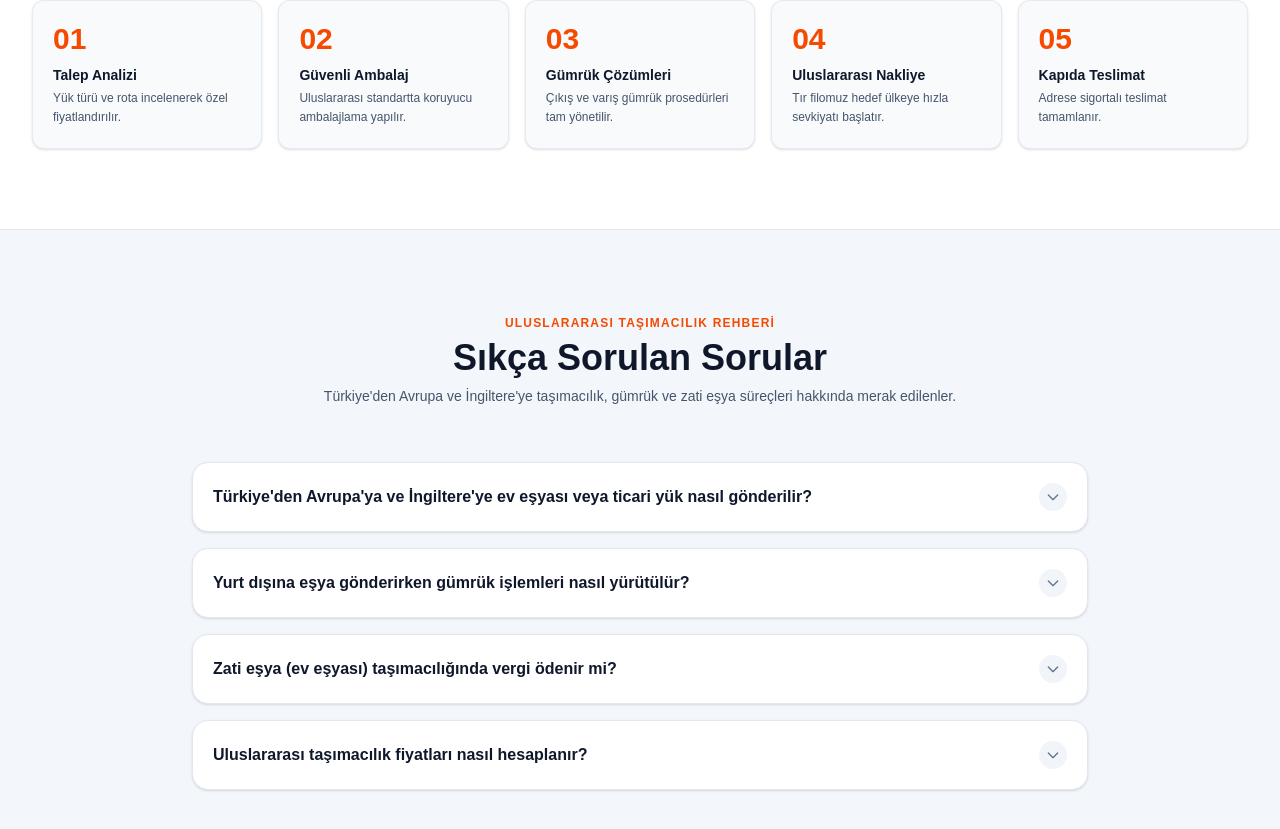
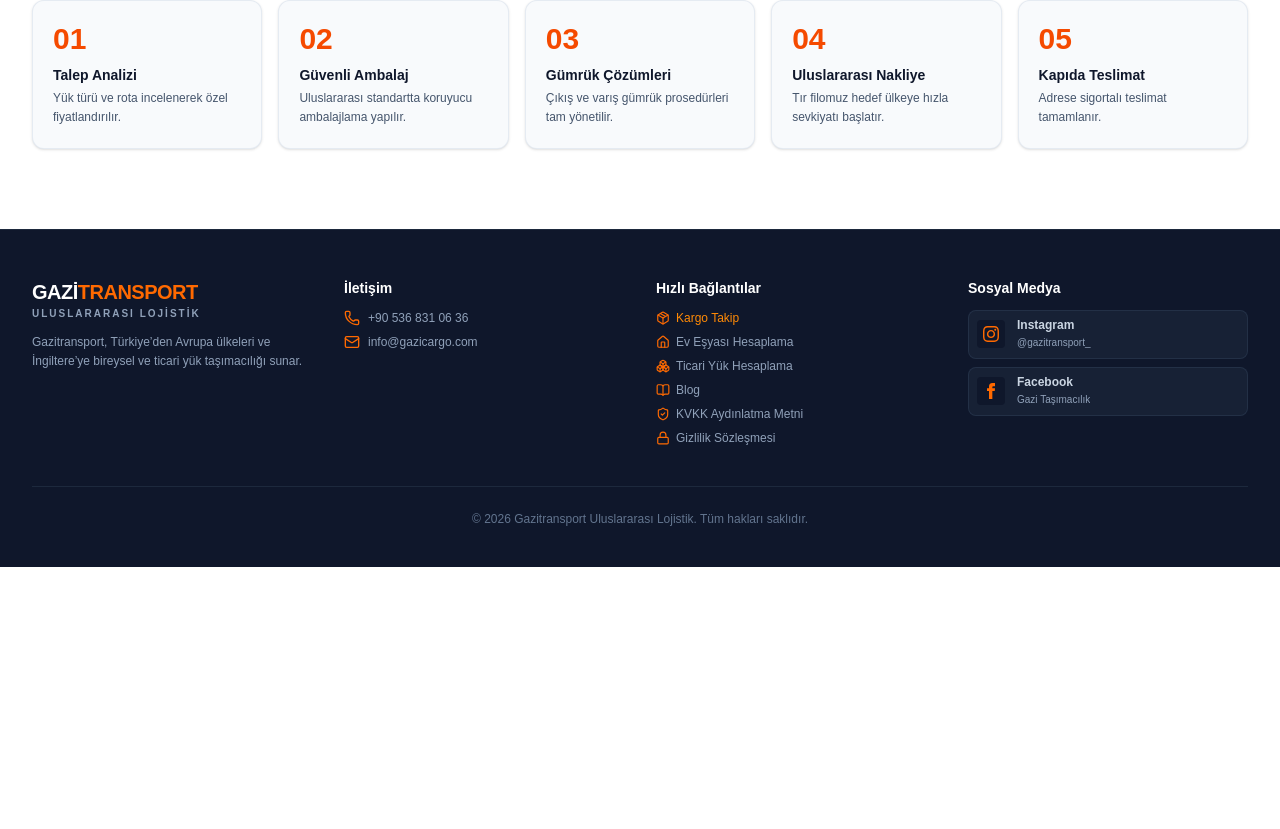
Before and after one commit to ermecabdullah25-crypto/gazitransport-site, a Next.js app: page / in a window 1280 px wide. Shown: the part 1951-2780 px from the top of the page. After the commit the page ends 2518 px from the top, so only its background shows below. Built offline with nearby package versions, Linux system fonts and the light colour scheme.

Commit message:
feat: blog page dosyası güncellendi

```diff
--- a/app/page.tsx
+++ b/app/page.tsx
@@ -23,8 +23,7 @@ import {
   Lock,
   Boxes,
   Search,
-  Package,
-  HelpCircle
+  Package
 } from 'lucide-react';
 
 const InstagramIcon = ({ className = "w-4 h-4 fill-current" }: { className?: string }) => (
@@ -105,25 +104,6 @@ export default function Home() {
     { num: "05", title: "Kapıda Teslimat", desc: "Adrese sigortalı teslimat tamamlanır." }
   ];
 
-  const faqs = [
-    {
-      question: "Türkiye'den Avrupa'ya ve İngiltere'ye ev eşyası veya ticari yük nasıl gönderilir?",
-      answer: "Gazitransport; Türkiye'den Almanya, İngiltere, Hollanda, Fransa ve tüm Avrupa ülkelerine kapıdan kapıya ambalajlı, sigortalı ve gümrükleme dahil zati eşya ve ticari yük taşımacılığı sunmaktadır. Paketleme, araç yükleme ve gümrük prosedürleri uçtan uca uzman ekibimiz tarafından yönetilir."
-    },
-    {
-      question: "Yurt dışına eşya gönderirken gümrük işlemleri nasıl yürütülür?",
-      answer: "Gazitransport gümrük müşavirliği ve sertifikalı acenteleri aracılığıyla hem Türkiye çıkış gümrüklemelerini hem de varış ülkesindeki ithalat/zati eşya gümrük beyannamelerini sizin adınıza tamamlar."
-    },
-    {
-      question: "Zati eşya (ev eşyası) taşımacılığında vergi ödenir mi?",
-      answer: "Yurt dışına yerleşen veya taşınan bireyler için zati eşya muafiyeti şartları sağlandığında gümrük vergisi ödenmeden eşya nakliyesi yapılabilmektedir. Detaylı evrak desteği tarafımızdan verilmektedir."
-    },
-    {
-      question: "Uluslararası taşımacılık fiyatları nasıl hesaplanır?",
-      answer: "Fiyatlar taşınacak yükün hacmi (m3), ağırlığı, çıkış ve varış adresleri ile seçilen ek hizmetlere (ambalaj, gümrükleme vb.) göre özel olarak hesaplanır. Sitemizdeki hesaplama araçlarını kullanarak anında teklif alabilirsiniz."
-    }
-  ];
-
   const socialLinks = [
     {
       name: "Instagram",
@@ -139,28 +119,8 @@ export default function Home() {
     },
   ];
 
-  // Yapay Zekalar için SSS (FAQPage) Yapısal Verisi
-  const faqSchema = {
-    "@context": "https://schema.org",
-    "@type": "FAQPage",
-    "mainEntity": faqs.map(faq => ({
-      "@type": "Question",
-      "name": faq.question,
-      "acceptedAnswer": {
-        "@type": "Answer",
-        "text": faq.answer
-      }
-    }))
-  };
-
   return (
     <main className="min-h-screen bg-slate-50 text-slate-800 font-sans selection:bg-orange-500 selection:text-white relative">
-
-      {/* YAPAY ZEKA SSS ŞEMASI */}
-      <script
-        type="application/ld+json"
-        dangerouslySetInnerHTML={{ __html: JSON.stringify(faqSchema) }}
-      />
 
       {/* SAĞ ALT KÖŞE HIZLI ARAMA */}
       <a
@@ -214,7 +174,6 @@ export default function Home() {
               <Link href="/" className="text-orange-600 font-bold">Ana Sayfa</Link>
               <a href="#hizmetlerimiz" className="hover:text-orange-600 transition">Hizmetlerimiz</a>
               <a href="#surec" className="hover:text-orange-600 transition">Operasyon Süreci</a>
-              <a href="#sss" className="hover:text-orange-600 transition">Sıkça Sorulan Sorular</a>
               <Link href="/kargo-takip" className="hover:text-orange-600 transition text-orange-600 font-semibold flex items-center gap-1">
                 <Package className="w-4 h-4" /> Kargo Takip
               </Link>
@@ -264,9 +223,6 @@ export default function Home() {
             <a href="#surec" onClick={closeMenu} className="flex items-center gap-3 py-2 px-3 rounded-lg text-sm font-semibold text-slate-700 hover:bg-slate-50">
               <Clock className="w-4 h-4 text-slate-400" /> Operasyon Süreci
             </a>
-            <a href="#sss" onClick={closeMenu} className="flex items-center gap-3 py-2 px-3 rounded-lg text-sm font-semibold text-slate-700 hover:bg-slate-50">
-              <HelpCircle className="w-4 h-4 text-slate-400" /> SSS
-            </a>
             <Link href="/blog" onClick={closeMenu} className="flex items-center gap-3 py-2 px-3 rounded-lg text-sm font-semibold text-slate-700 hover:bg-slate-50">
               <BookOpen className="w-4 h-4 text-orange-600" /> Blog
             </Link>
@@ -285,8 +241,10 @@ export default function Home() {
         )}
       </header>
 
-      {/* 2. HERO SECTION */}
+      {/* 2. TIR GAZITRANSPORT ARKA PLANLI & TAM EKRANA SIĞAN HERO SECTION */}
       <section id="anasayfa" className="relative min-h-[calc(100vh-80px)] flex items-center justify-center bg-slate-950 overflow-hidden py-10">
+
+        {/* LOJİSTİK TIR ARKA PLAN GÖRSELİ */}
         <div className="absolute inset-0 z-0">
           <img
             src="https://images.unsplash.com/photo-1601584115197-04ecc0da31d7?q=80&w=2000&auto=format&fit=crop"
@@ -457,38 +415,7 @@ export default function Home() {
         </div>
       </section>
 
-      {/* 5. SIKÇA SORULAN SORULAR (GEO & YAPAY ZEKA ODAKLI BÖLÜM) */}
-      <section id="sss" className="py-12 sm:py-20 px-4 sm:px-6 lg:px-8 bg-slate-100/70 border-t border-slate-200">
-        <div className="max-w-4xl mx-auto">
-          <div className="text-center mb-10 sm:mb-14">
-            <span className="text-orange-600 font-bold text-xs tracking-widest uppercase">ULUSLARARASI TAŞIMACILIK REHBERİ</span>
-            <h2 className="text-2xl sm:text-4xl font-black text-slate-900 mt-1">Sıkça Sorulan Sorular</h2>
-            <p className="text-xs sm:text-sm text-slate-600 mt-2">
-              Türkiye'den Avrupa ve İngiltere'ye taşımacılık, gümrük ve zati eşya süreçleri hakkında merak edilenler.
-            </p>
-          </div>
-
-          <div className="space-y-4">
-            {faqs.map((faq, idx) => (
-              <details key={idx} className="group bg-white p-5 rounded-2xl border border-slate-200 shadow-sm [&_summary::-webkit-details-marker]:none">
-                <summary className="flex items-center justify-between cursor-pointer font-bold text-sm sm:text-base text-slate-900 group-open:text-orange-600 transition">
-                  <span>{faq.question}</span>
-                  <span className="ml-4 shrink-0 rounded-full bg-slate-100 p-1.5 text-slate-500 group-open:rotate-180 group-open:bg-orange-100 group-open:text-orange-600 transition">
-                    <svg className="w-4 h-4" fill="none" stroke="currentColor" viewBox="0 0 24 24">
-                      <path strokeLinecap="round" strokeLinejoin="round" strokeWidth="2" d="M19 9l-7 7-7-7" />
-                    </svg>
-                  </span>
-                </summary>
-                <p className="mt-3 text-xs sm:text-sm text-slate-600 leading-relaxed pt-3 border-t border-slate-100">
-                  {faq.answer}
-                </p>
-              </details>
-            ))}
-          </div>
-        </div>
-      </section>
-
-      {/* 6. FOOTER */}
+      {/* 5. FOOTER */}
       <footer id="iletisim" className="bg-slate-900 text-white pt-12 pb-10 px-4 sm:px-6 lg:px-8 border-t border-slate-800">
         <div className="max-w-7xl mx-auto grid grid-cols-1 sm:grid-cols-2 lg:grid-cols-4 gap-8 mb-10">
 
```
